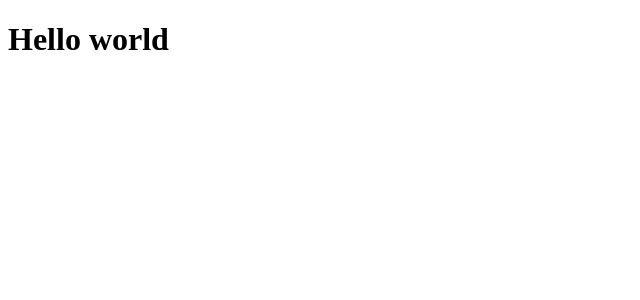
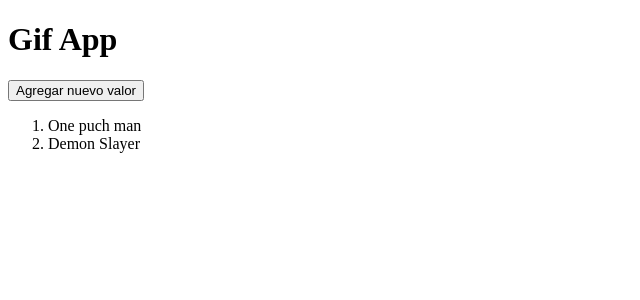
Before and after one commit to rjuarezq/Gif-App-React, a React (Vite) app: page / in a window 1280 px wide. Shown: the top 300 px of the page, without its empty margins (0-640 px from the left). Built offline with nearby package versions, Linux system fonts and the light colour scheme.

Commit message:
Add new category

```diff
--- a/src/GifApp.jsx
+++ b/src/GifApp.jsx
@@ -1,8 +1,25 @@
+import { useState } from "react";
 
 export const GifApp = ()  => {
+
+    const [categories, setCategories ] = useState(['One puch man', 'Demon Slayer']);
+    //console.log(typeof categories);
+    //console.log(categories);
+    const onAddCategory = () =>{
+        //categories.push('valoran');
+        setCategories(['new value', ...categories]);
+        //setCategories((ctgory) => [...ctgory, 'new item']);
+    }
     return (
         <>
-            <h1> Hello world</h1>
+            <h1> Gif App </h1>
+                <button onClick={ onAddCategory }> Agregar nuevo valor </button>
+                <ol>
+                    { categories.map( category => {
+                        return <li key={ category } > { category } </li>
+                    }) }
+
+                </ol>
         </>
     );
 }
```
Also changed, not shown: src/main.jsx (line endings or trailing spaces).
